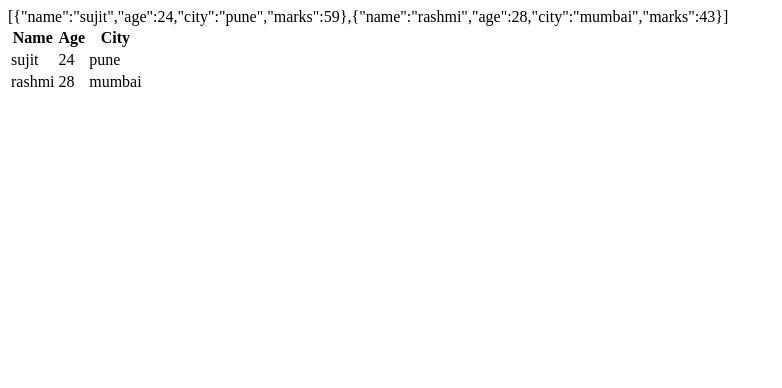
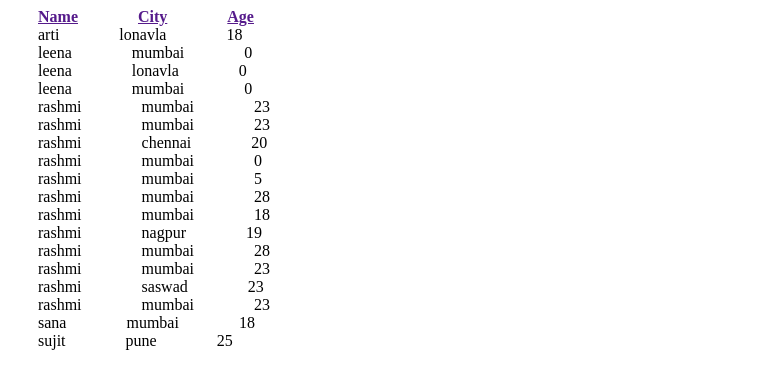
Before and after one commit to sujeet100/angular-table-widget-spike, a plain HTML site: page index.html in a window 1280 px wide. Shown: the whole page, without its empty margins (0-782 px from the left). Drawn offline with Linux system fonts and the light colour scheme; some packages are replaced by stand-ins of ours.

Commit message:
sorting functionality working on all columns sortpredicate is configurable and can be send as an attribute to directive removed JS based approach to generate markup and used ng-repeat to generate the table

```diff
--- a/app.js
+++ b/app.js
@@ -2,38 +2,57 @@ angular.module("widget", [])
     .controller("rootController", ["$scope",
         function($scope) {
        	$scope.students = [];
-        $scope.students.push({name:'sujit', age:24, city:'pune', marks:59});
-        $scope.students.push({name:'rashmi', age:28, city:'mumbai', marks:43});
+        $scope.students.push({name:'sujit', age:25, city:'pune', marks:59});
+        $scope.students.push({name:'rashmi', age:23, city:'mumbai', marks:43});
+        $scope.students.push({name:'leena', age:0, city:'mumbai', marks:43});
+        $scope.students.push({name:'rashmi', age:23, city:'mumbai', marks:98});
+        $scope.students.push({name:'rashmi', age:20, city:'chennai', marks:43});
+        $scope.students.push({name:'sana', age:18, city:'mumbai', marks:100});
+        $scope.students.push({name:'arti', age:18, city:'lonavla', marks:0});
+        $scope.students.push({name:'rashmi', age:0, city:'mumbai', marks:-10});
+        $scope.students.push({name:'rashmi', age:5 , city:'mumbai', marks:50});
+        $scope.students.push({name:'rashmi', age:28, city:'mumbai', marks:150});
+        $scope.students.push({name:'leena', age:0, city:'lonavla', marks:43});
+        $scope.students.push({name:'leena', age:0, city:'mumbai', marks:37});
+        $scope.students.push({name:'rashmi', age:18, city:'mumbai', marks:54});
+        $scope.students.push({name:'rashmi', age:19, city:'nagpur', marks:98});
+        $scope.students.push({name:'rashmi', age:28, city:'mumbai', marks:78});
+        $scope.students.push({name:'rashmi', age:23, city:'mumbai', marks:43});
+        $scope.students.push({name:'rashmi', age:23, city:'saswad', marks:42});
+        $scope.students.push({name:'rashmi', age:23, city:'mumbai', marks:49});
+
         }
     ])
-    .directive("table", function(){
+    .directive("table", ['$compile', function($compile){
     	return{
     		restrict: 'AE',
     		scope:{
     			data:'=',
                 columns:'=',
-                headers:'='
+                defaultsortpredicate: '=',
     		},
     		link: function(scope, element, attr){
-    			var tableElement = [];
-                tableElement.push('<table>');
 
-                var columns = scope.columns.split(",");
-                var headers = scope.headers.split(",");
+                    var tableElement = [];
+                    console.log(scope.defaultsortpredicate);
+                    scope.sortpredicate=scope.defaultsortpredicate
+                    tableElement.push('<style type="text/css">span{margin:30px;}</style>');
+                    tableElement.push('<span ng-repeat="head in columns">');
+                    tableElement.push('<a href="" ng-click="changePredicate(head.predicate)"><strong>{{head.header}}</strong></a></span>');
+                     tableElement.push('<div ng-repeat="student in data  |orderBy:sortpredicate:reverse">');
+                         tableElement.push('<span ng-repeat="column in columns">');
+                         tableElement.push('{{student[column.field]}}</span>');
+                     tableElement.push('</div>');
 
-                    for(k=0;k<headers.length;k++){
-                        tableElement.push('<th>'+headers[k].trim()+'</th>');
-                    }
+                     scope.changePredicate= function(predicate){
+                        console.log(scope.sortpredicate);
+                        scope.sortpredicate=predicate;
+                        scope.reverse=!scope.reverse;
+                     }
 
-                for(i=0; i<scope.data.length; i++){
-                    tableElement.push('<tr>');
-                    for(j=0;j<columns.length;j++){
-                        tableElement.push('<td>'+scope.data[i][columns[j].trim()]+'</td>');
-                    }
-                    tableElement.push('</tr>');
-                }
-                tableElement.push("</table>");
-    			element.append(tableElement.join(""));
+
+                    var content = $compile(tableElement.join(""))(scope);
+                    element.append(content);
     		}
     	}
-    });
+    }]);
--- a/widget.html
+++ b/widget.html
@@ -1,5 +1,4 @@
 <div ng-controller="rootController">
-	<div>{{students}}</div>
-	<div table data="students" columns="'name, age, city'" headers="'Name, Age, City'">
+	<div table data="students" columns="[{field:'name', header: 'Name', sort:true, predicate:['name','age']},{field:'city', header: 'City', sort:true, predicate:'city'},{field:'age', header: 'Age', sort:true, predicate:'age'}]" defaultsortpredicate="'name'">
 	</div>
 </div>
```
Also changed, not shown: index.html (+0 -1 lines).
